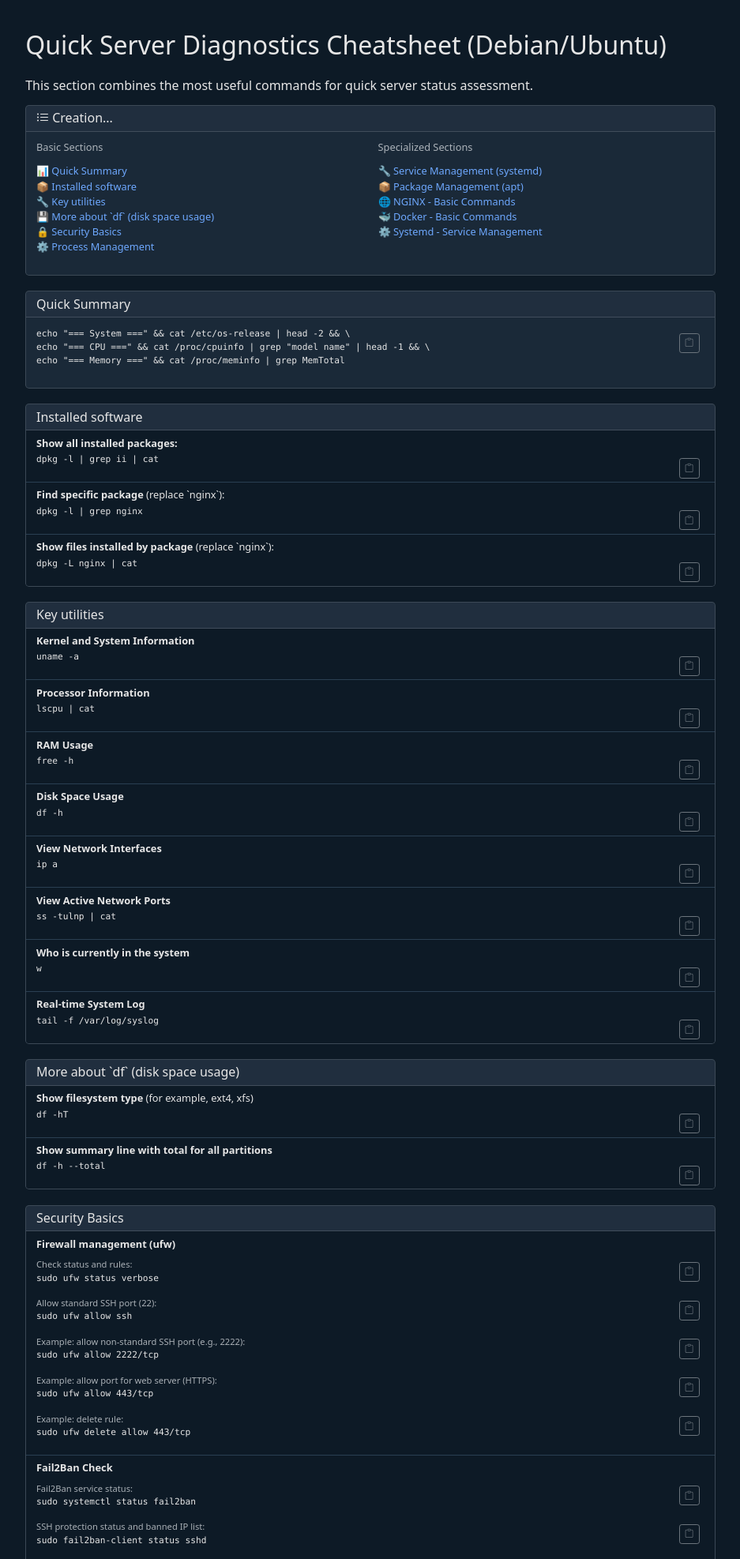
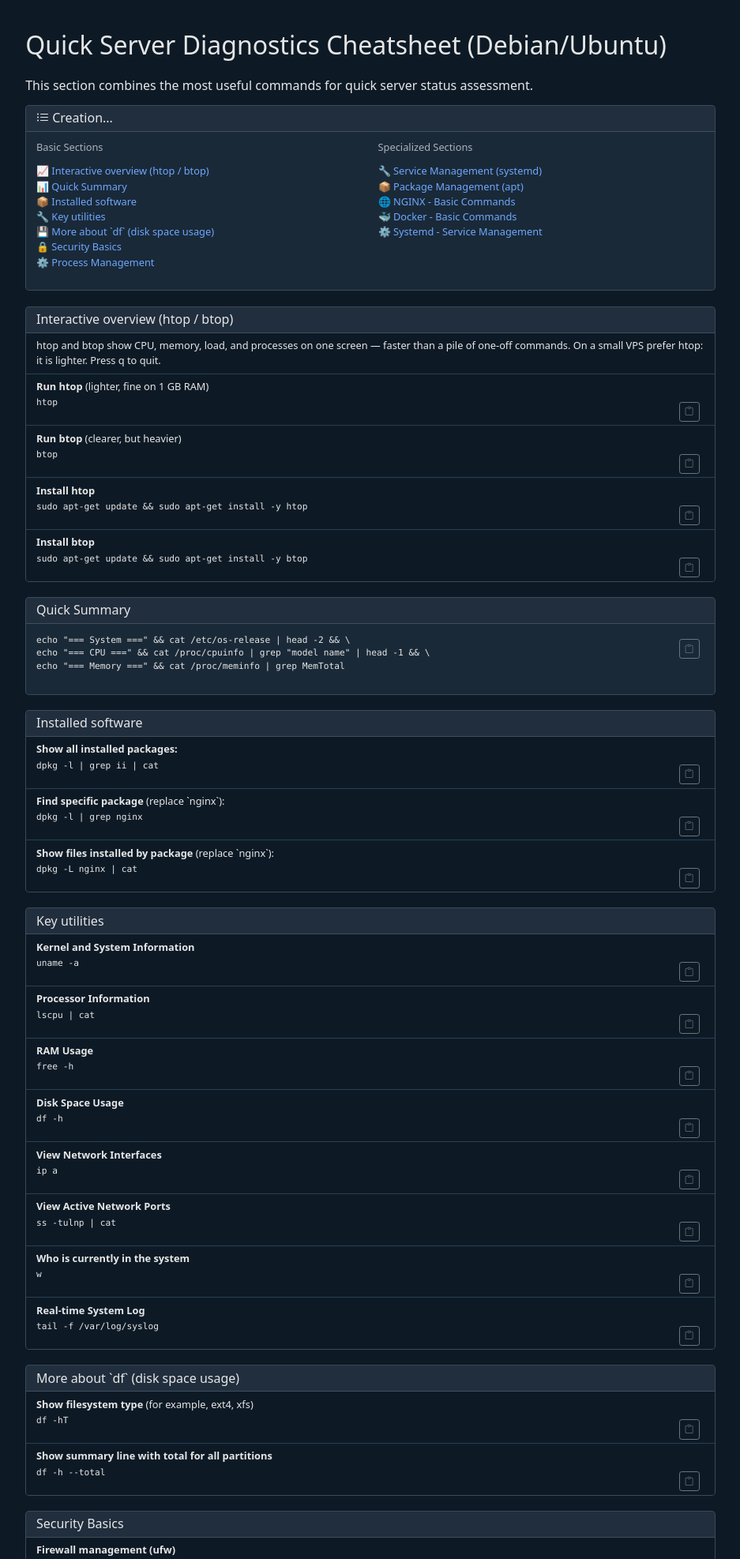
Before and after one commit to kureinmaxim/vpn-server-manager, a Flask app: page /cheatsheet in a window 1280 px wide. Shown: the part 45-2019 px from the top of the page at 79% size, without its empty margins (171-1108 px from the left). Run offline with Flask 3, Linux system fonts and the light colour scheme; the visitor is signed in with stand-in values (Sample User, id 1); some libraries are stand-ins or nearby versions.

Commit message:
fix(i18n): keep English card hint and add htop/btop to the cheatsheet
Co-authored-by: Cursor <cursoragent@cursor.com>

```diff
--- a/templates/cheatsheet.html
+++ b/templates/cheatsheet.html
@@ -17,6 +17,7 @@
                 <div class="col-md-6">
                     <h6 class="text-muted mb-3">{{ _('Основные разделы') }}</h6>
                     <ul class="list-unstyled">
+                        <li><a href="#htop-btop" class="text-decoration-none">📈 {{ _('Интерактивный обзор (htop / btop)') }}</a></li>
                         <li><a href="#quick-summary" class="text-decoration-none">📊 {{ _('Быстрая сводка') }}</a></li>
                         <li><a href="#installed-software" class="text-decoration-none">📦 {{ _('Установленное ПО') }}</a></li>
                         <li><a href="#key-utilities" class="text-decoration-none">🔧 {{ _('Ключевые утилиты') }}</a></li>
@@ -37,6 +38,45 @@
                 </div>
             </div>
         </div>
+    </div>
+
+    <div class="card mb-4" id="htop-btop">
+        <div class="card-header">
+            <h5 class="mb-0">{{ _('Интерактивный обзор (htop / btop)') }}</h5>
+        </div>
+        <ul class="list-group list-group-flush">
+            <li class="list-group-item">
+                <p class="mb-0">{{ _('htop и btop показывают CPU, память, нагрузку и процессы на одном экране — быстрее, чем набор отдельных команд. На слабом VPS лучше htop: он легче. Выход — клавиша q.') }}</p>
+            </li>
+            <li class="list-group-item">
+                <p class="mb-1"><strong>{{ _('Запустить htop') }}</strong> ({{ _('легче, хватает на 1 ГБ RAM') }})</p>
+                <div class="position-relative">
+                    <pre><code class="language-bash">htop</code></pre>
+                    <button class="btn btn-sm btn-outline-secondary copy-btn" style="position: absolute; top: 0.5rem; right: 0.5rem;"><i class="bi bi-clipboard"></i></button>
+                </div>
+            </li>
+            <li class="list-group-item">
+                <p class="mb-1"><strong>{{ _('Запустить btop') }}</strong> ({{ _('нагляднее, но тяжелее') }})</p>
+                <div class="position-relative">
+                    <pre><code class="language-bash">btop</code></pre>
+                    <button class="btn btn-sm btn-outline-secondary copy-btn" style="position: absolute; top: 0.5rem; right: 0.5rem;"><i class="bi bi-clipboard"></i></button>
+                </div>
+            </li>
+            <li class="list-group-item">
+                <p class="mb-1"><strong>{{ _('Установить htop') }}</strong></p>
+                <div class="position-relative">
+                    <pre><code class="language-bash">sudo apt-get update && sudo apt-get install -y htop</code></pre>
+                    <button class="btn btn-sm btn-outline-secondary copy-btn" style="position: absolute; top: 0.5rem; right: 0.5rem;"><i class="bi bi-clipboard"></i></button>
+                </div>
+            </li>
+            <li class="list-group-item">
+                <p class="mb-1"><strong>{{ _('Установить btop') }}</strong></p>
+                <div class="position-relative">
+                    <pre><code class="language-bash">sudo apt-get update && sudo apt-get install -y btop</code></pre>
+                    <button class="btn btn-sm btn-outline-secondary copy-btn" style="position: absolute; top: 0.5rem; right: 0.5rem;"><i class="bi bi-clipboard"></i></button>
+                </div>
+            </li>
+        </ul>
     </div>
 
     <div class="card mb-4" id="quick-summary">
```
Also changed, not shown: translations/en/LC_MESSAGES/messages.po, translations/zh/LC_MESSAGES/messages.po.
